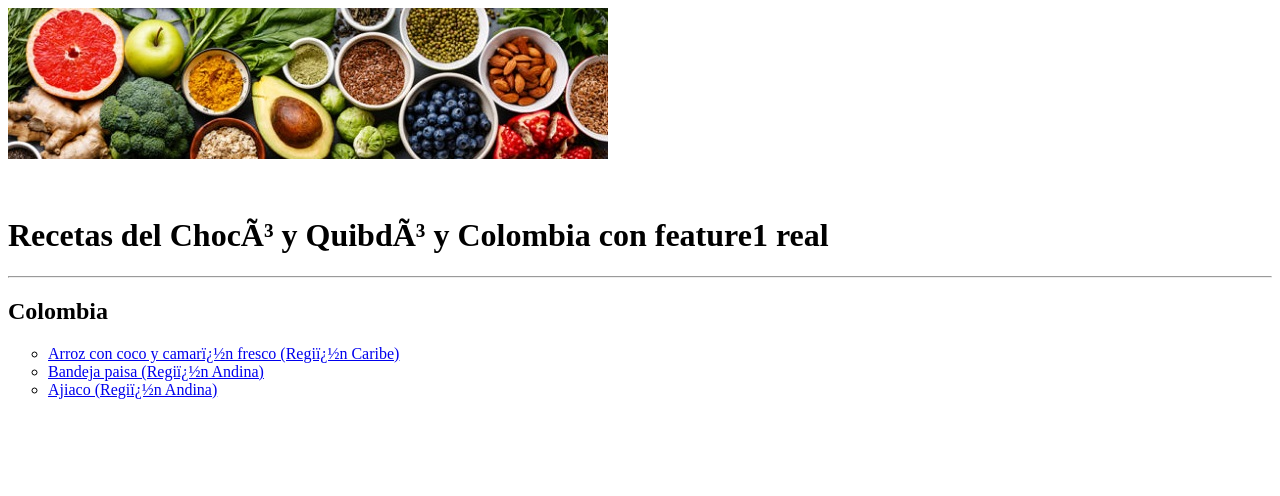
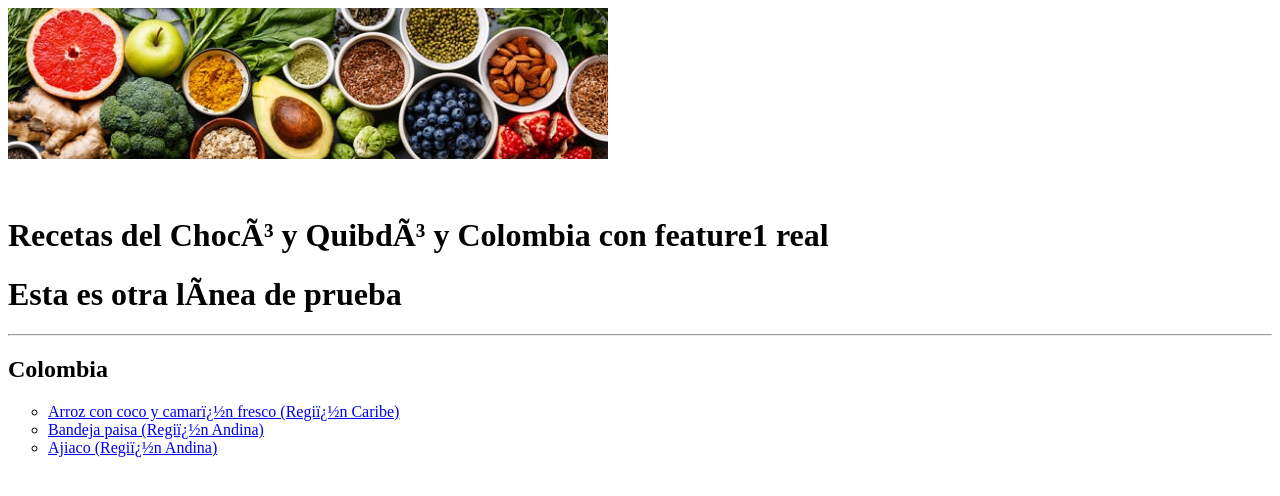
Before and after one commit to AbelardoCuesta/recetario, a plain HTML site: page recetas/index.html in a window 1280 px wide. Drawn offline with Linux system fonts and the light colour scheme.

Commit message:
Adición otra linea desde remoto

```diff
--- a/recetas/index.html
+++ b/recetas/index.html
@@ -8,6 +8,9 @@
 <H1><IMG ID="banner" SRC="../imagenes/banner_recetas.jpg" NAME="banner_recetas" ALIGN=LEFT BORDER=0><BR CLEAR=LEFT><BR>
 </H1>
 <H1 ID="titulo1">Recetas del Chocó y Quibdó y Colombia con feature1 real</H1>
+<H1 ID="titulo1">Esta es otra línea de prueba</H1>
+
+
 	<P><HR></HR>
 	</P>
 <H2>Colombia</H2>
```
